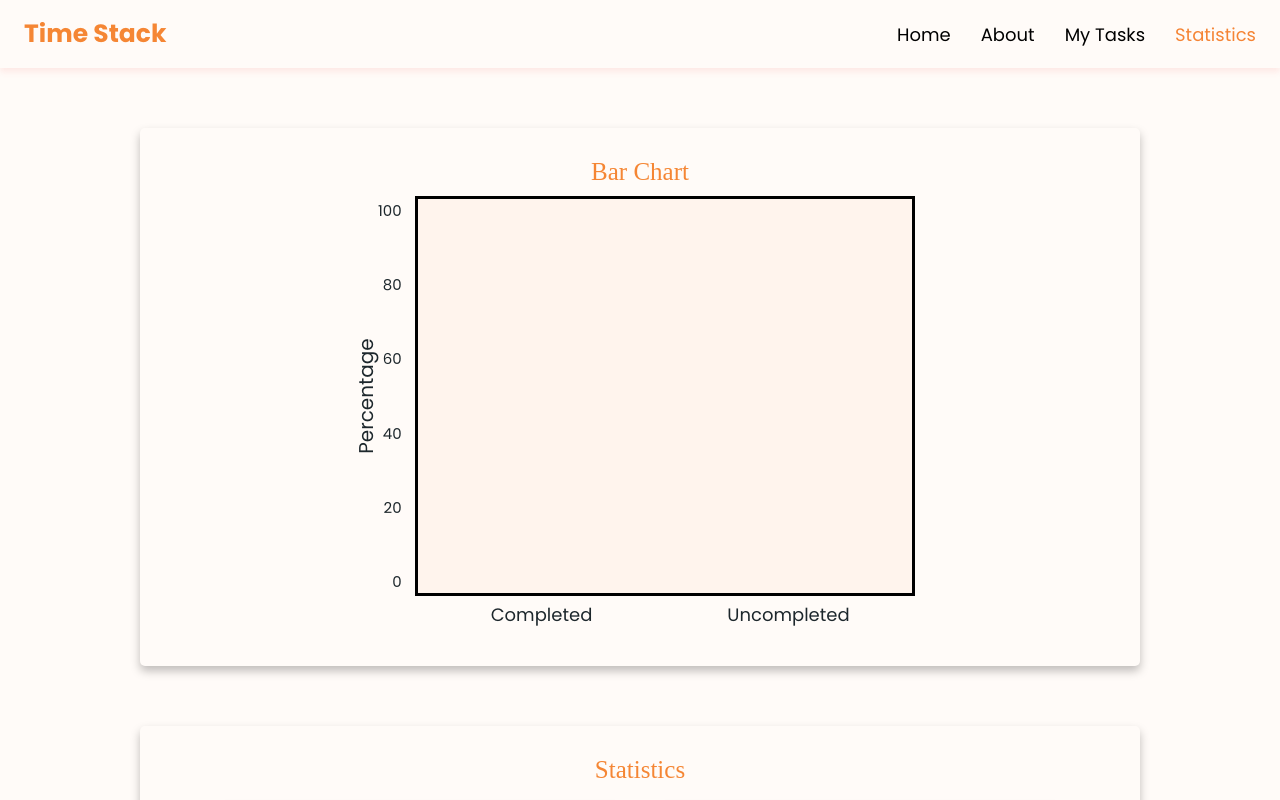
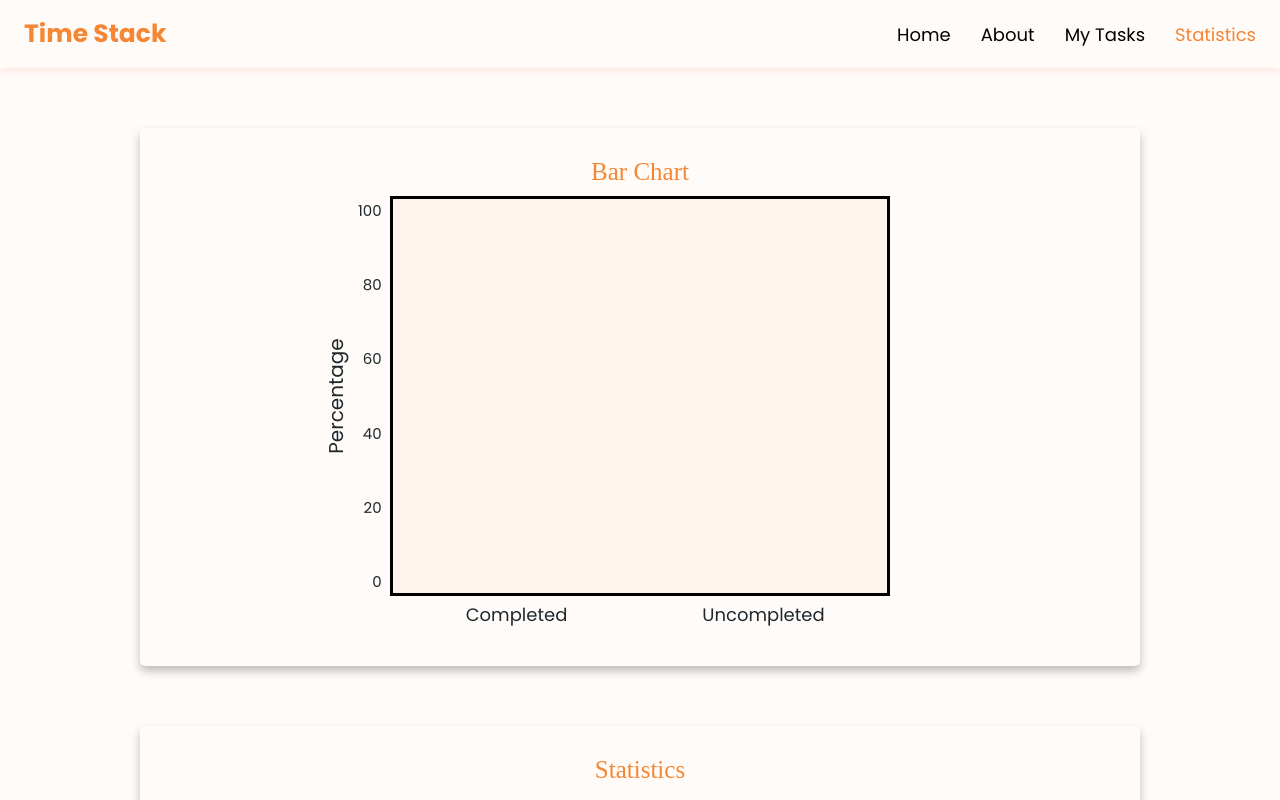
Before and after one commit to Nwoye-Ezekiel/stack, a React (Create React App) app: page /Statistics in a window 1280 px wide. Shown: the top 800 px of the page. Built offline with nearby package versions, Linux system fonts and the light colour scheme; a web font is replaced by a local one.

Commit message:
adjusted the bar chart

```diff
--- a/src/App.css
+++ b/src/App.css
@@ -677,7 +677,6 @@ label {
   border: black solid;
   justify-content: space-around;
   align-items: flex-end;
-  margin-left: 50px;
 }
 .cont:before {
   position: absolute;
@@ -709,7 +708,7 @@ label {
 .labels {
   font-size: 15px;
   position: absolute;
-  left: -40px;
+  left: -35px;
   height: 100%;
   display: flex;
   flex-direction: column;
@@ -717,13 +716,13 @@ label {
   align-items: flex-end;
 }
 .text-cont {
-  display: flex;
+  display: none;
   justify-content: center;
   align-items: center;
   height: 100%;
   position: absolute;
   font-size: 20px;
-  left: -110px;
+  left: -115px;
 }
 .text {
   transform: rotate(-90deg);
@@ -767,6 +766,9 @@ label {
     width: 450px;
     height: 350px;
   }
+  .text-cont {
+    display: flex;
+  }
 }
 
 @media only screen and (min-width: 1000px) {
```
